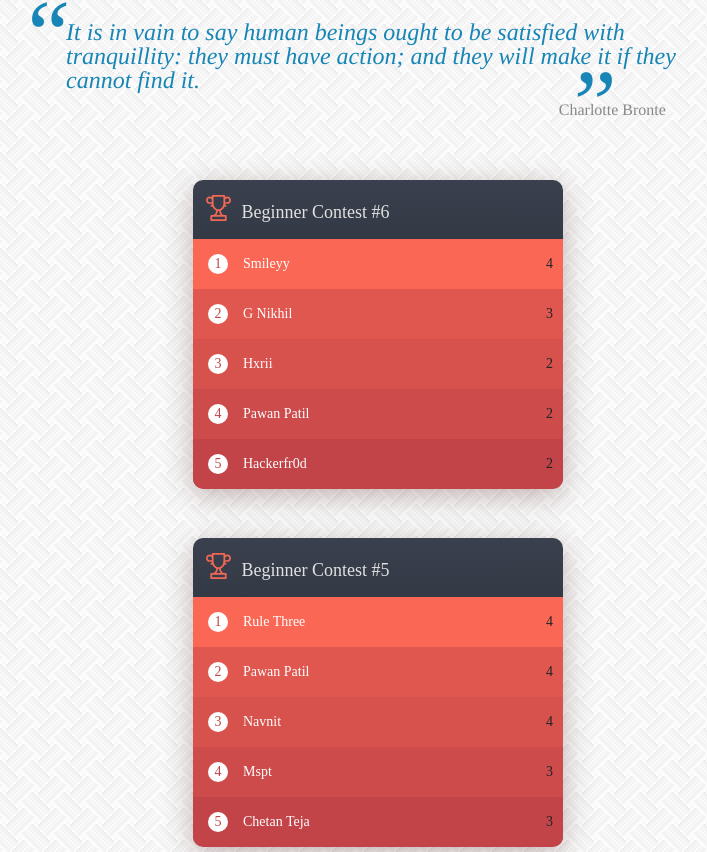
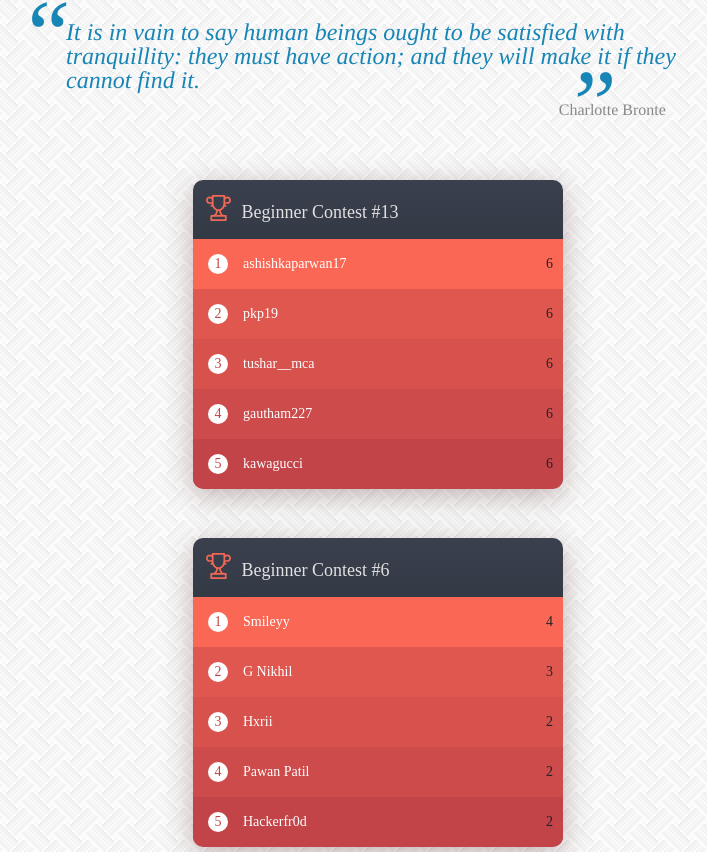
Before and after one commit to CPHub-NITC/chapter, a website: page leaderboard.html in a window 1280 px wide. Shown: the part 548-1400 px from the top of the page, without its empty margins (262-969 px from the left). Drawn offline with nearby package versions, Linux system fonts and the light colour scheme.

Commit message:
add leaderboard 13

```diff
--- a/leaderboard.html
+++ b/leaderboard.html
@@ -406,6 +406,39 @@ Leaderboard
             <svg class="ico-cup">
       <use xlink:href="#cup"></use>
     </svg>
+    Beginner Contest #13
+        </h1>
+        <ol>
+            <li>
+                <mark>ashishkaparwan17 </a></mark>
+                <small>6</small>
+            </li>
+            <li>
+                <mark>pkp19</a></mark>
+                <small>6</small>
+            </li>
+            <li>
+                <mark>tushar__mca</a></mark>
+                <small>6</small>
+            </li>
+            <li>
+                <mark>gautham227</a></mark>
+                <small>6</small>
+            </li>
+            <li>
+                <mark>kawagucci</a></mark>
+                <small>6</small>
+            </li>
+        </ol>
+
+    </div>
+</div>
+      <div class="lb">
+        <div class="leaderboard">
+        <h1>
+            <svg class="ico-cup">
+      <use xlink:href="#cup"></use>
+    </svg>
     Beginner Contest #6
         </h1>
         <ol>
```
